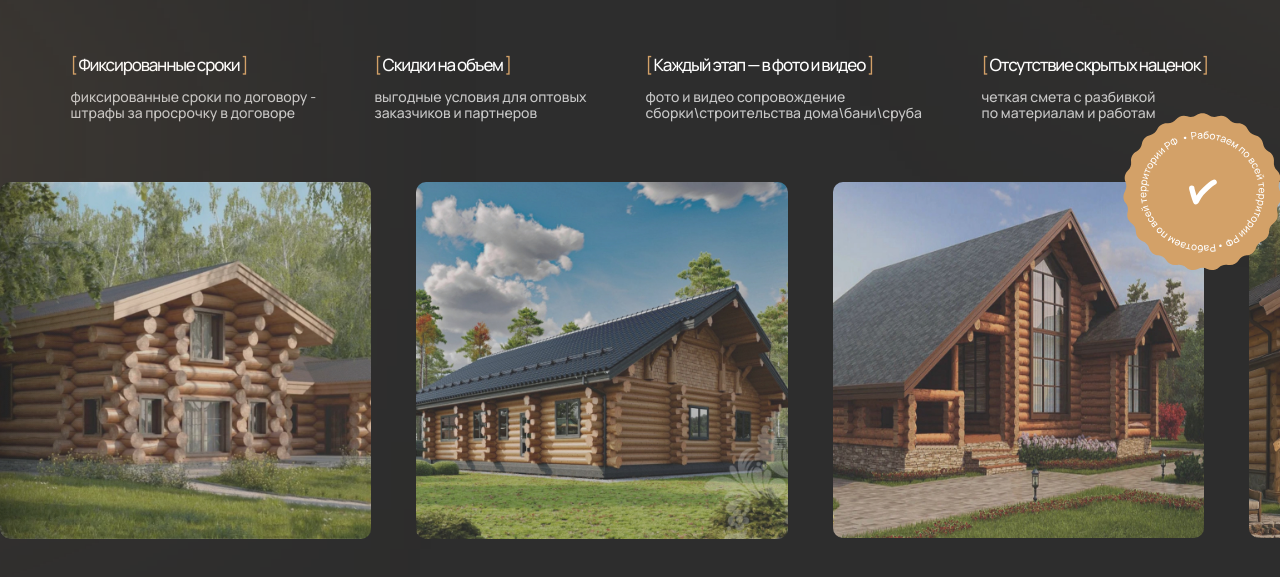
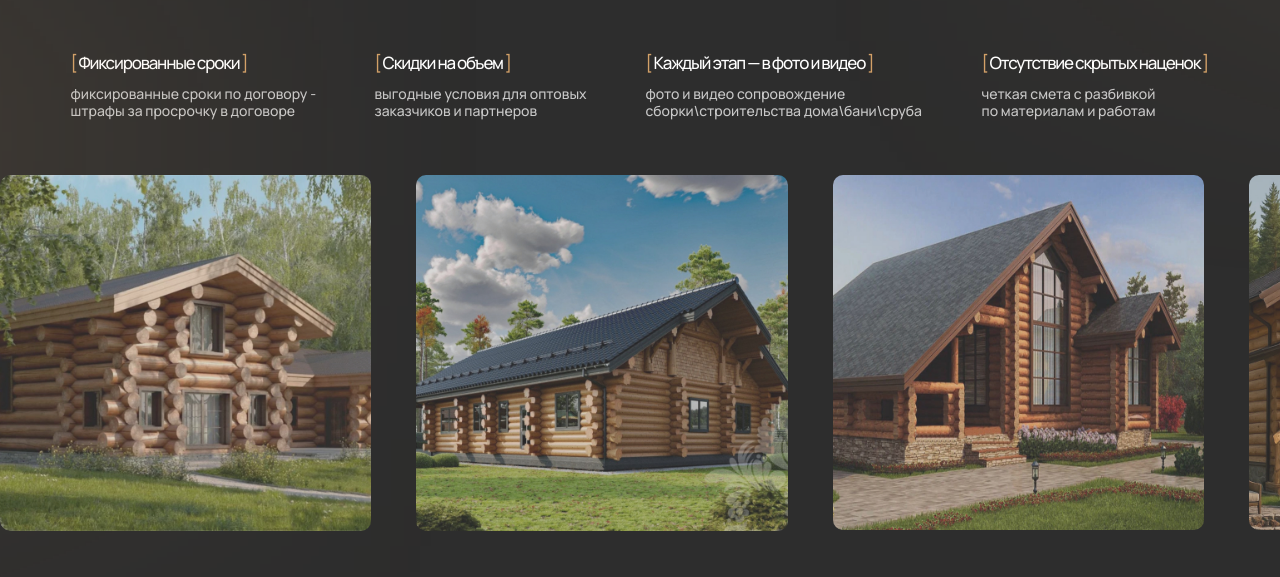
Before and after one commit to alemminik/wood52, a website built with Vite: page src/index.html in a window 1280 px wide. Shown: the part 475-1052 px from the top of the page. Built offline with nearby package versions, Linux system fonts and the light colour scheme.

Commit message:
feat: hero: done

```diff
--- a/src/assets/scss/components/home/hero.scss
+++ b/src/assets/scss/components/home/hero.scss
@@ -9,7 +9,7 @@
   &__title {
     @include adaptive-value('font-size', 110, 35, 1);
     margin: 0 auto;
-    margin-bottom: 49px;
+    @include adaptive-value('margin-bottom', 49, 40, 1);
     max-width: 1300px;
     font-family: AlumniSans, sans-serif;
     font-weight: 800;
@@ -85,6 +85,7 @@
 
   &__list {
     @include flex-align-center;
+    @include adaptive-value('margin-bottom', 60, 40, 1);
     gap: 58px;
     justify-content: center;
     margin-bottom: 60px;
@@ -94,9 +95,9 @@
     }
 
     &-slider.swiper {
+      @include adaptive-value('margin-bottom', 60, 40, 1);
       display: none;
       overflow: visible;
-      margin-bottom: 60px;
 
       @include mini-desktop {
         display: block;
@@ -152,19 +153,23 @@
     .hero__item {
       max-width: none;
 
-      &--1, &--5 {
+      &--1,
+      &--5 {
         width: 178px !important;
       }
 
-      &--2, &--6 {
+      &--2,
+      &--6 {
         max-width: 155px !important;
       }
 
-      &--3, &--7 {
+      &--3,
+      &--7 {
         max-width: 203px !important;
       }
 
-      &--4, &--8 {
+      &--4,
+      &--8 {
         max-width: 228px !important;
 
         .hero__item-desc {
@@ -180,6 +185,7 @@
     position: absolute;
     background: #d3a168;
     filter: blur(200px);
+    pointer-events: none;
 
     &--1 {
       top: -30%;
@@ -194,6 +200,10 @@
 
   &__slider.swiper {
     overflow: visible;
+
+    @include tablet {
+      overflow: hidden;
+    }
   }
 
   &__slider {
@@ -207,48 +217,13 @@
       border-radius: 10px;
       width: 1921px;
 
-      &::before {
-        content: '';
-        position: absolute;
-        top: 0;
-        left: -130px;
-        z-index: 2;
-        width: 220px;
-        height: 100%;
-        background: linear-gradient(
-          to right,
-          #0f0f0f 0%,
-          #0f0f0fe6 15%,
-          #0f0f0fb3 35%,
-          #0f0f0f66 55%,
-          #0f0f0f26 75%,
-          #0f0f0f00 100%
-        );
-        pointer-events: none;
-      }
-
-      &::after {
-        content: '';
-        position: absolute;
-        top: 0;
-        right: -130px;
-        z-index: 2;
-        width: 220px;
-        height: 100%;
-        background: linear-gradient(
-          to left,
-          #0f0f0f 0%,
-          #0f0f0fe6 15%,
-          #0f0f0fb3 35%,
-          #0f0f0f66 55%,
-          #0f0f0f26 75%,
-          #0f0f0f00 100%
-        );
-        pointer-events: none;
+      @include tablet {
+        width: auto;
       }
     }
 
     &-logo {
+      display: none;
       @include adaptive-value('width', 182, 105, 1);
       @include adaptive-value('height', 182, 105, 1);
       position: absolute;
--- a/src/assets/scss/mixins/burger.scss
+++ b/src/assets/scss/mixins/burger.scss
@@ -95,22 +95,30 @@
     }
 
     @include pre-small-tablet {
-      position: absolute;
-      top: -14px;
-      right: 0;
+      transform: translateY(-48px) translateX(16px);
+    }
+
+    @include small-tablet {
+      transform: translateY(-38px) translateX(16px);
     }
 
     @include mobile {
-      top: -14px;
-      right: 10px;
+      transform: translateY(-44px) translateX(5px);
+    }
+
+    @include pre-mobile {
+      transform: translateY(-39px) translateX(5px);
     }
 
     @include pre-small-mobile {
       --burger-height: 18px;
       --burger-width: 18px;
       --burger-line-height: 1px;
-      top: -20px;
-      right: 3px;
+      transform: translateY(-37px) translateX(7px);
+    }
+
+    @include small-mobile {
+      transform: translateY(-33px) translateX(7px);
     }
 
     /* stylelint-disable-next-line selector-class-pattern */
--- a/src/js/components/home/hero-list-slider.js
+++ b/src/js/components/home/hero-list-slider.js
@@ -5,6 +5,11 @@
   new Swiper('.hero__list-slider', {
     slidesPerView: 'auto',
     loop: true,
-    spaceBetween: 55,
+    spaceBetween: 35,
+    breakpoints: {
+      701: {
+        spaceBetween: 55,
+      },
+    },
   });
 };
--- a/src/js/components/home/hero-slider.js
+++ b/src/js/components/home/hero-slider.js
@@ -3,8 +3,19 @@
 
 export const useHeroSlider = () => {
   new Swiper('.hero__slider', {
-    slidesPerView: 4,
-    spaceBetween: 45,
+    slidesPerView: 'auto',
+    spaceBetween: 15,
     loop: true,
+    breakpoints: {
+      476: {
+        spaceBetween: 25,
+      },
+      721: {
+        spaceBetween: 35,
+      },
+      1001: {
+        spaceBetween: 45,
+      },
+    },
   });
 };
```
